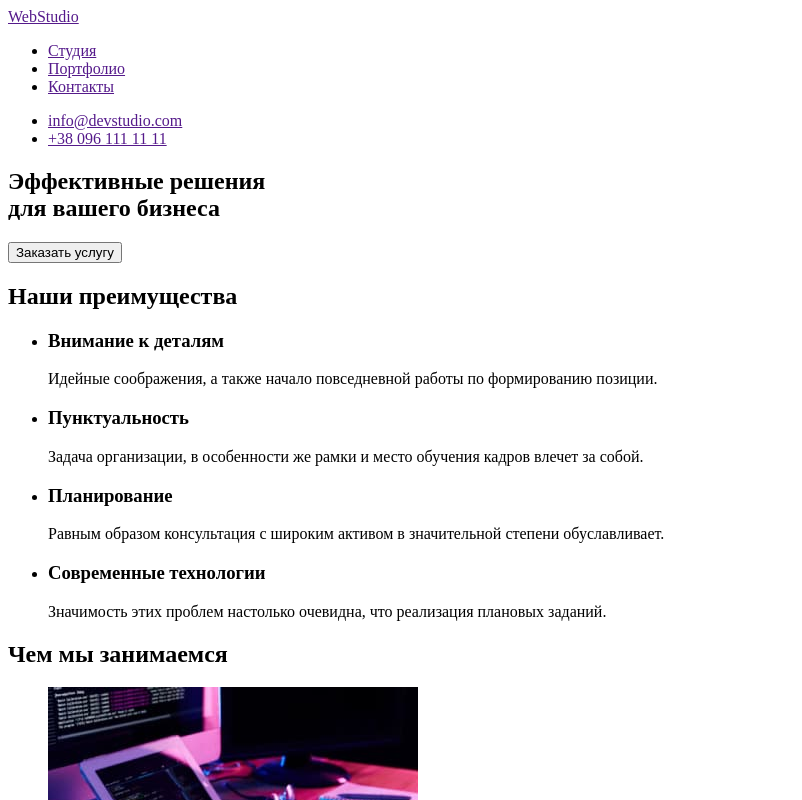
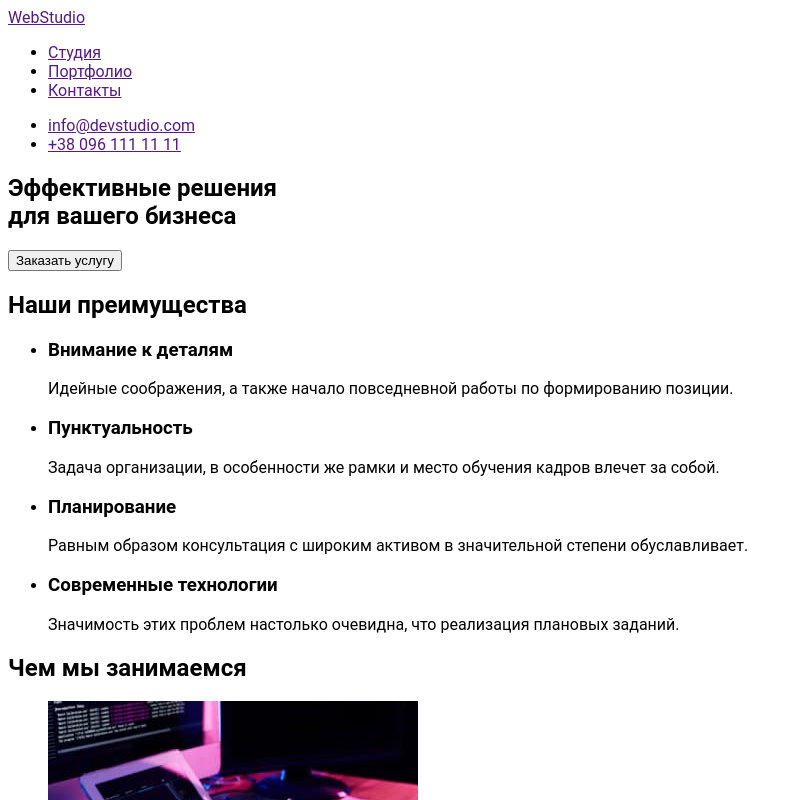
Before and after one commit to vladimir-kvach/goit-markup-hw-02, a plain HTML site: page index.html in a window 1280 px wide. Shown: the top 800 px of the page, without its empty margins (0-802 px from the left). Drawn offline with Linux system fonts and the light colour scheme.

Commit message:
подключил шрифт Roboto к body, изменил заголовок

```diff
--- a/css/styles.css
+++ b/css/styles.css
@@ -0,0 +1,3 @@
+body {
+  font-family: 'Roboto', 'Helvetica Neue', 'Verdana', 'Tahoma', sans-serif;
+}
--- a/index.html
+++ b/index.html
@@ -4,7 +4,7 @@
         <meta charset="UTF-8">
         <meta http-equiv="X-UA-Compatible" content="IE=edge">
         <meta name="viewport" content="width=device-width, initial-scale=1.0">
-        <title><HomeTask-2></HomeTask-2></title>
+        <title>HomeWork-02</title>
         <link rel="stylesheet" href="./css/styles.css">
     </head>
 
```
